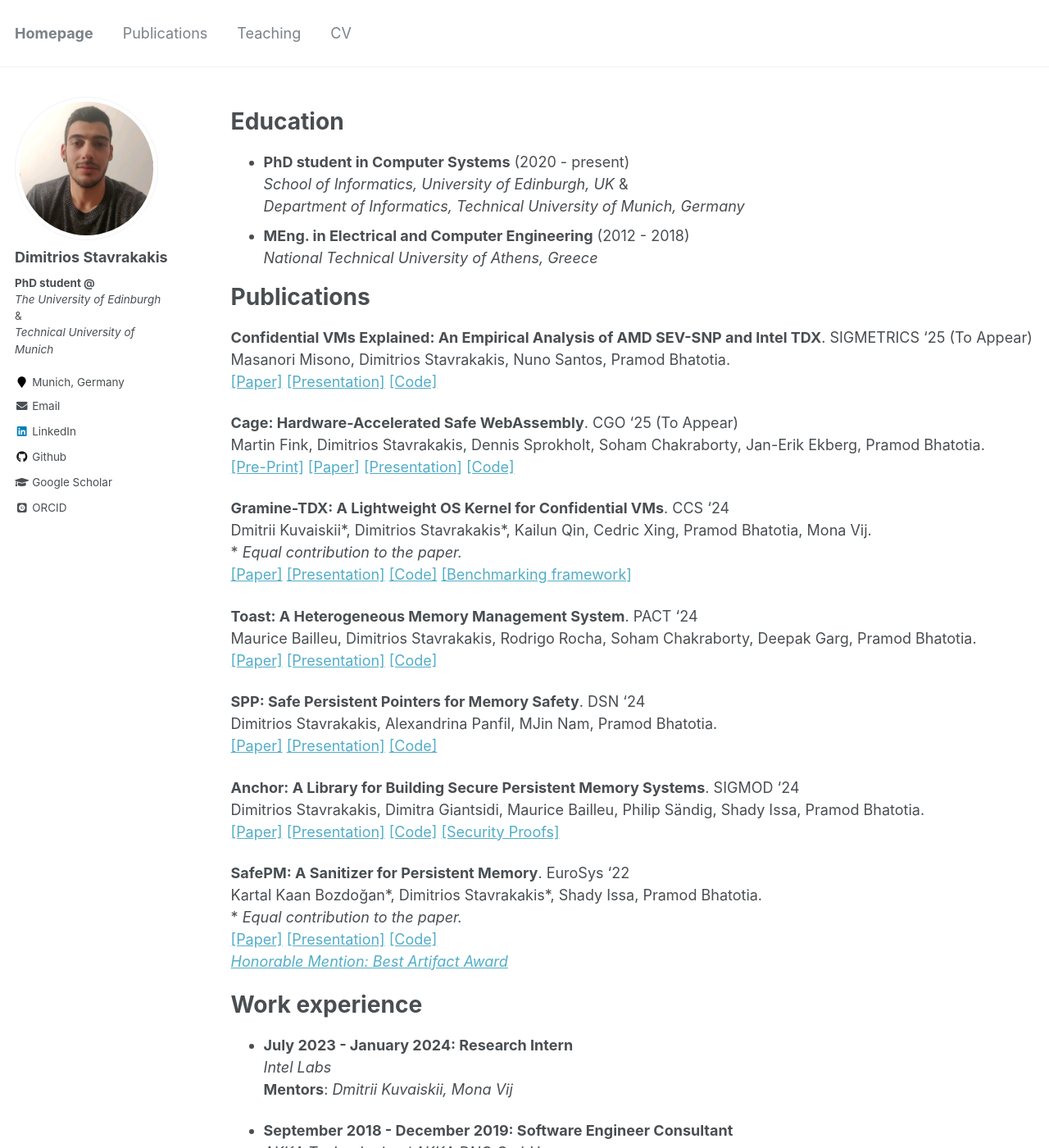
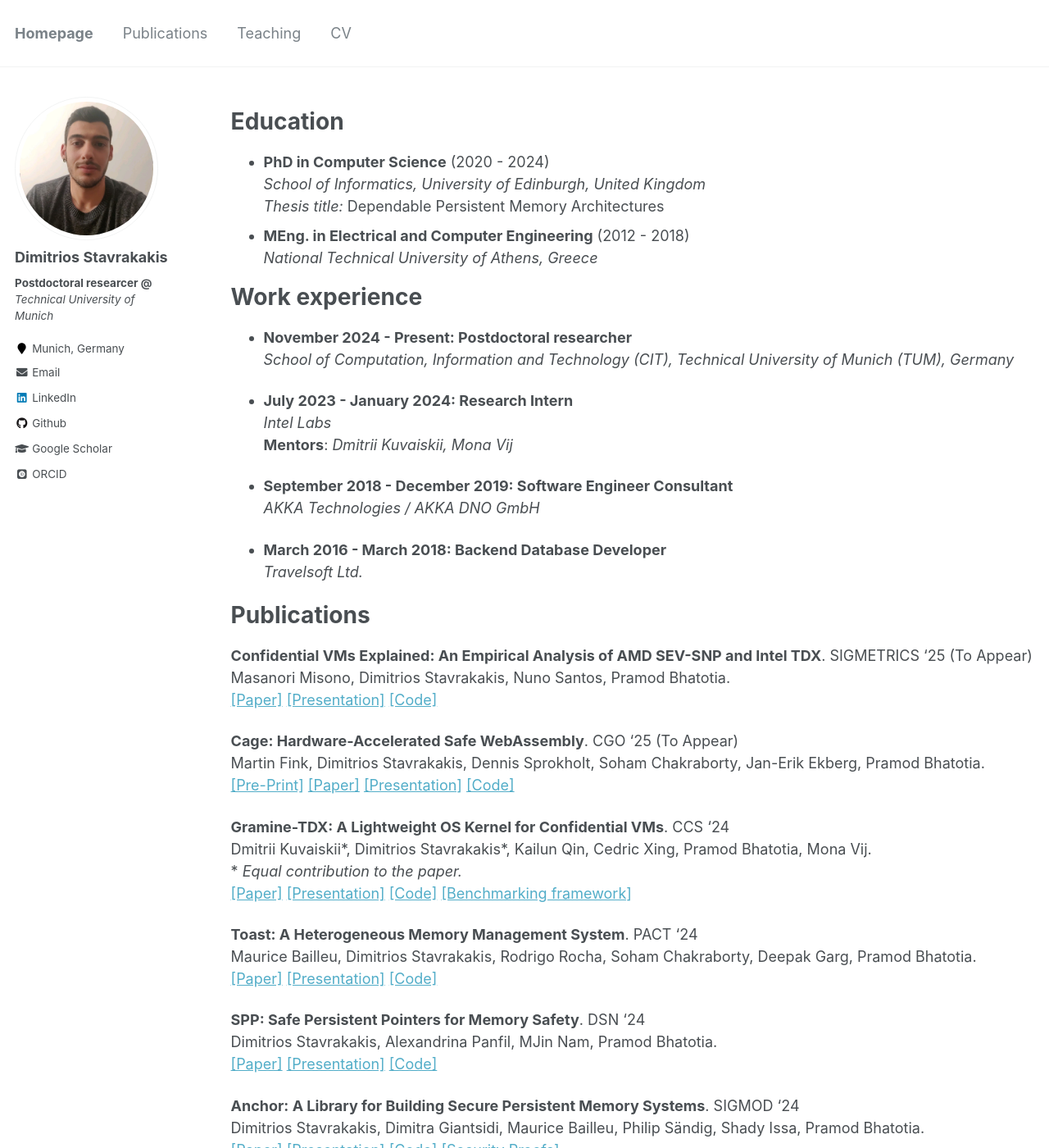
Before and after one commit to dimstav23/dimstav23.github.io, a Jekyll site: the page built from _pages/cv.md, in a window 1280 px wide and 1400 px high. Shown: the whole window at 82% size. Built offline with Jekyll 4.4.1, drawn with Linux system fonts in a browser that asks for light colours; some web fonts are replaced; some of the changed text lies outside the part shown.

```diff
--- a/_config.yml
+++ b/_config.yml
@@ -10,7 +10,7 @@ locale                   : "en-US"
 title                    : "Homepage"
 title_separator          : "-"
 name                     : &name "Dimitrios Stavrakakis"
-description              : &description "PhD student <br /> @ The University of Edinburgh and <br /> @ Technical University of Munich"
+description              : &description "Postdoctoral researcher <br /> @ Technical University of Munich"
 url                      : https://dimstav23.github.io # the base hostname & protocol for your site e.g. "https://mmistakes.github.io"
 baseurl                  : "" # the subpath of your site, e.g. "/blog"
 repository               : "dimstav23/dimstav23.github.io"
@@ -82,7 +82,7 @@ analytics:
 author:
   name             : "Dimitrios Stavrakakis"
   avatar           : "profile_photo.jpeg"
-  bio              : "<b>PhD student @</b> <br /> <em>The University of Edinburgh</em> & <br /> <em>Technical University of Munich</em>"
+  bio              : "<b>Postdoctoral researcer @</b> <br /> <em>Technical University of Munich</em>"
   location         : "Munich, Germany"
   employer         :
   pubmed           : # "https://www.ncbi.nlm.nih.gov/pubmed/?term=john+snow"
--- a/_pages/cv.md
+++ b/_pages/cv.md
@@ -11,11 +11,26 @@ redirect_from:
 
 Education
 ======
-* **PhD student in Computer Systems** (2020 - present) <br />
-  *School of Informatics, University of Edinburgh, UK* & <br />
-  *Department of Informatics, Technical University of Munich, Germany*
+* **PhD in Computer Science** (2020 - 2024) <br />
+  *School of Informatics, University of Edinburgh, United Kingdom* <br />
+  *Thesis title:* Dependable Persistent Memory Architectures
 * **MEng. in Electrical and Computer Engineering** (2012 - 2018) <br />
   *National Technical University of Athens, Greece*
+
+Work experience
+======
+* **November 2024 - Present: Postdoctoral researcher** <br />
+  *School of Computation, Information and Technology (CIT), Technical University of Munich (TUM), Germany*
+
+* **July 2023 - January 2024: Research Intern**<br />
+  *Intel Labs*<br />
+  **Mentors**: *Dmitrii Kuvaiskii, Mona Vij*
+
+* **September 2018 - December 2019: Software Engineer Consultant**<br />
+  *AKKA Technologies / AKKA DNO GmbH*
+
+* **March 2016 - March 2018: Backend Database Developer**<br />
+  *Travelsoft Ltd.*
 
 Publications
 ======
```
Also changed, not shown: other parts of _pages/cv.md (+0 -12 lines), _pages/about.md (+4 -2 lines).
